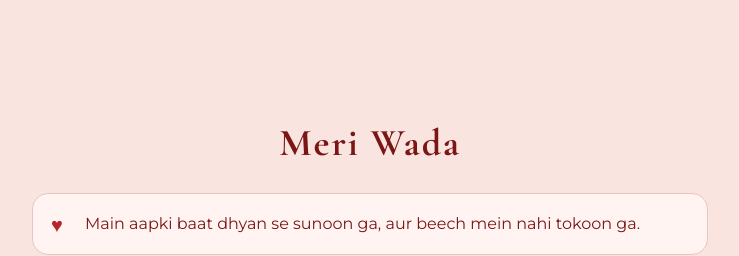
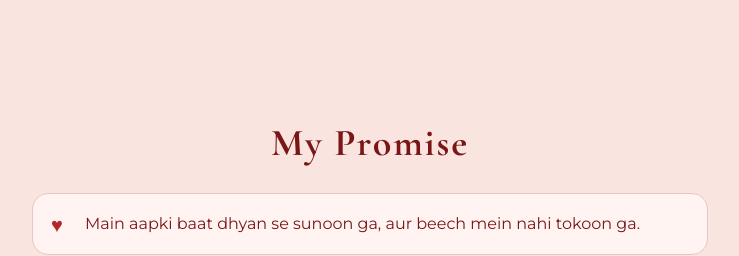
Before and after one commit to hasnain635/birthday-site, a plain HTML site: page index.html in a window 1280 px wide. Shown: the part 1198-1454 px from the top of the page, without its empty margins (270-1009 px from the left). Drawn offline with nearby package versions, Linux system fonts and the light colour scheme.

Commit message:
Update index.html

```diff
--- a/index.html
+++ b/index.html
@@ -73,7 +73,7 @@ footer{padding:30px 22px 50px;text-align:center;font-size:13px;letter-spacing:.2
 </section>
 
 <section>
-<h2>Meri Wada</h2>
+<h2>My Promise</h2>
 <ul>
 <li>Main aapki baat dhyan se sunoon ga, aur beech mein nahi tokoon ga.</li>
 <li>Jo ghalti hui, us se seekhoon ga, aur dobara nahi dohraoon ga.</li>
```
